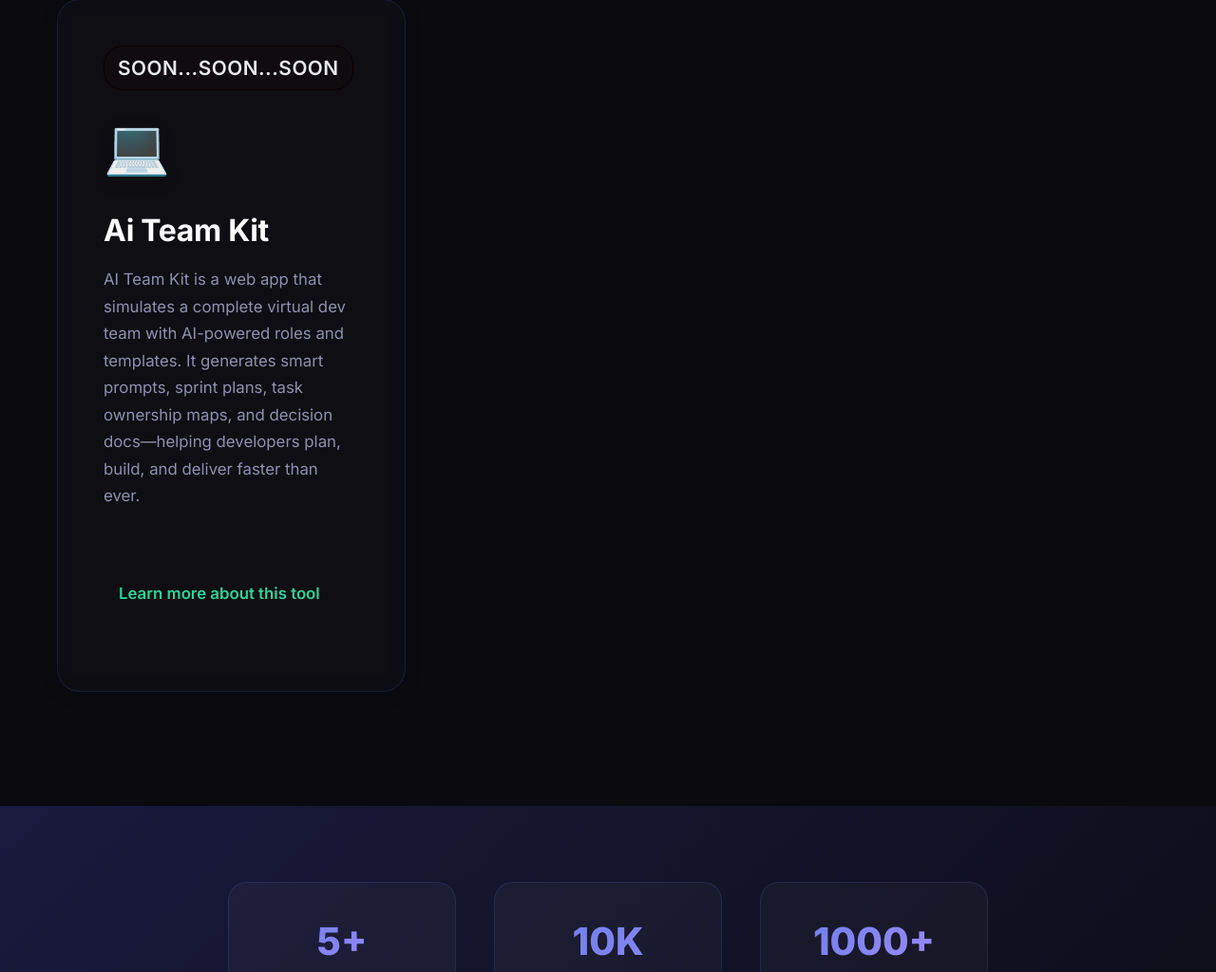
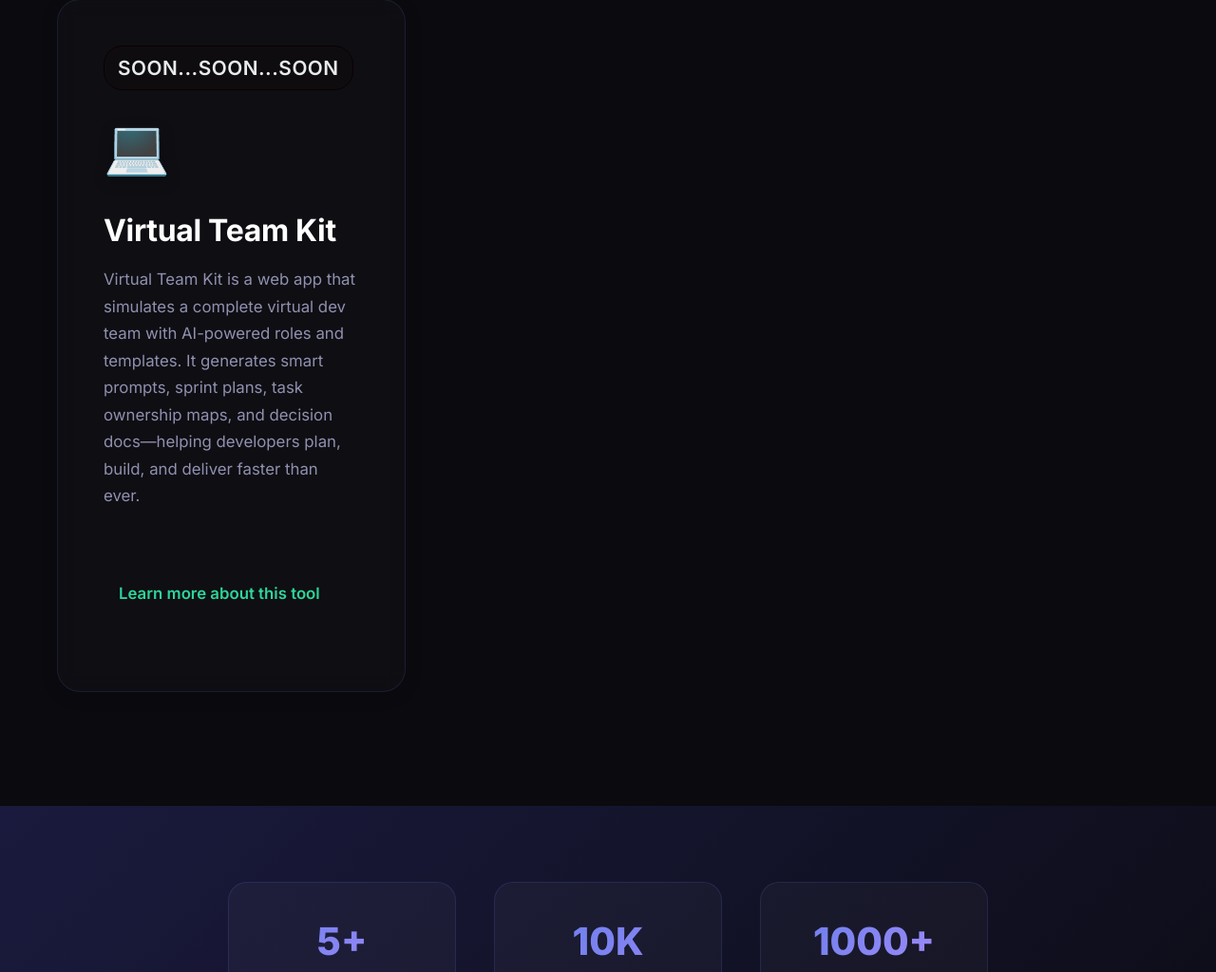
Before and after one commit to lidasoftwarenet-hash/LidaWebsite, a plain HTML site: page index.html in a window 1280 px wide. Shown: the part 2598-3622 px from the top of the page at 95% size. Drawn offline with Linux system fonts and the light colour scheme.

Commit message:
virtual team

```diff
--- a/index.html
+++ b/index.html
@@ -1486,9 +1486,9 @@
       <div class="project-card fade-in">
         <div class="project-badge-soon">Soon...Soon...Soon</div>
         <div class="project-icon">💻</div>
-        <h3 class="project-title">Ai Team Kit</h3>
+        <h3 class="project-title">Virtual Team Kit</h3>
         <p class="project-description">
-          AI Team Kit is a web app that simulates a complete virtual dev team with AI-powered roles and templates.
+          Virtual Team Kit is a web app that simulates a complete virtual dev team with AI-powered roles and templates.
           It generates smart prompts, sprint plans, task ownership maps,
           and decision docs—helping developers plan, build, and deliver faster than ever.
         </p>
```
Also changed, not shown: virtual-team-kit.html (+1 -1 lines).
